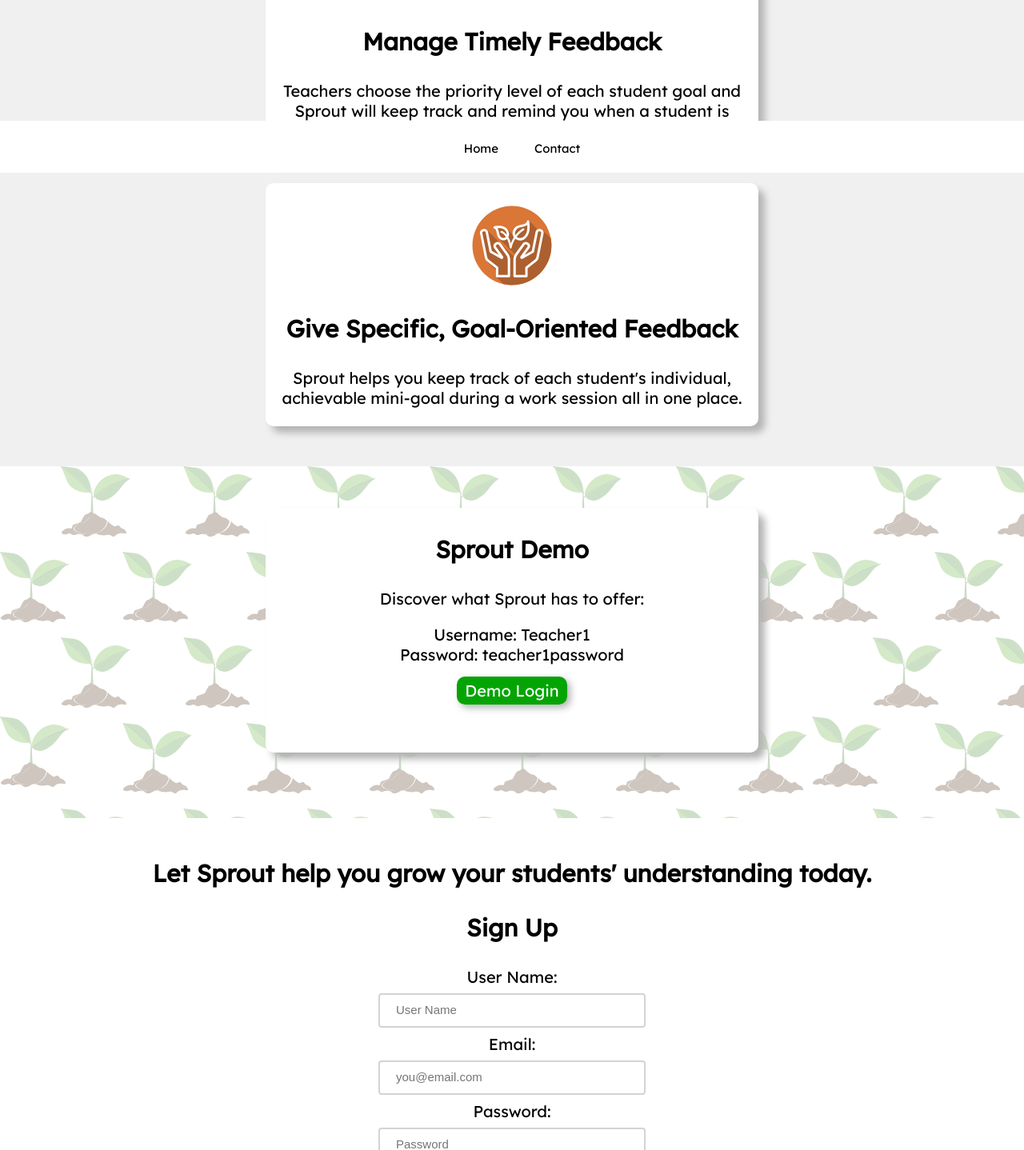
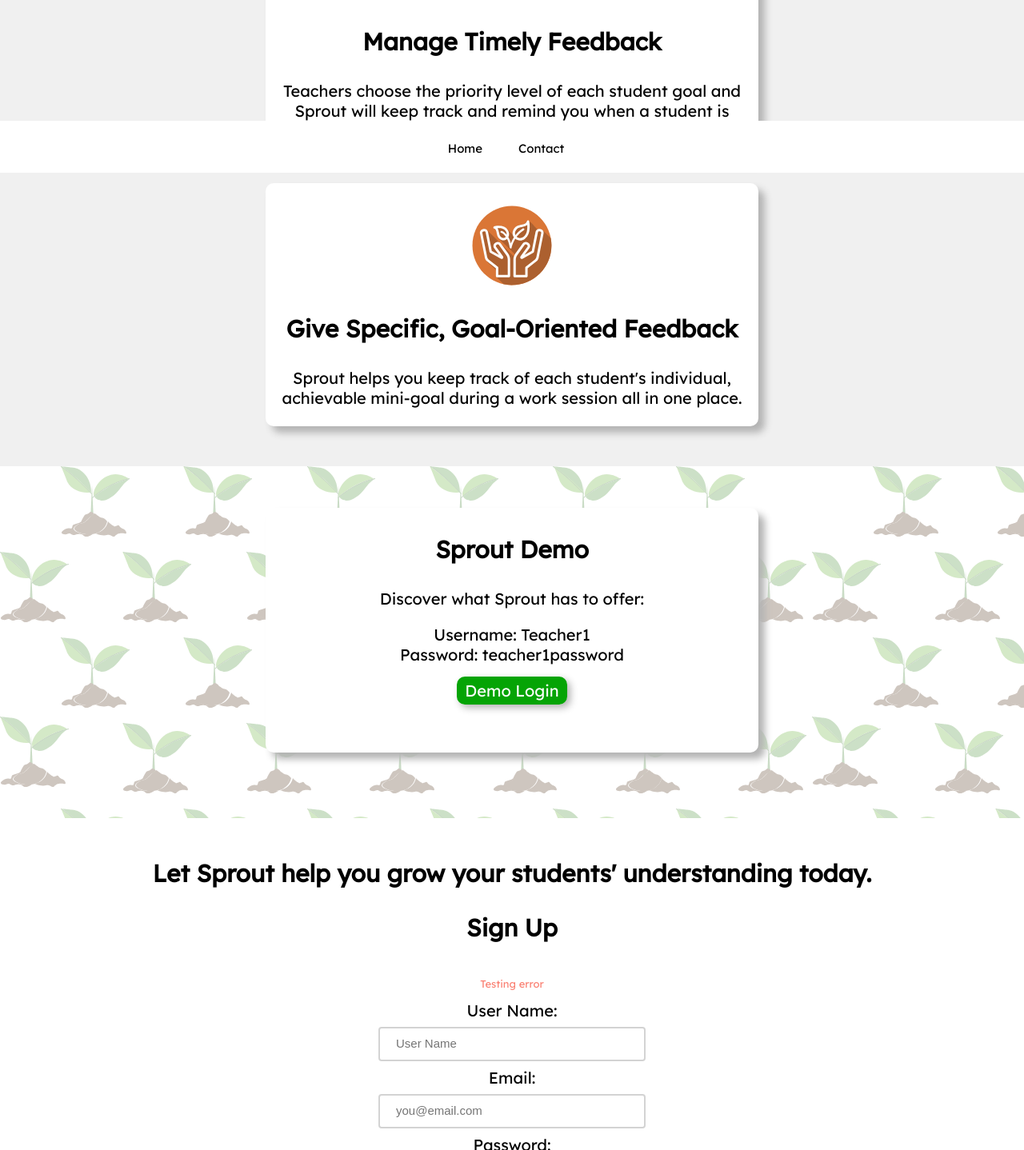
Before and after one commit to WhitneySamWallace/Sprout-Capstone-I, a React (Create React App) app: page / in a window 1280 px wide. Shown: the part 584-2022 px from the top of the page at 80% size. Built offline with nearby package versions, Linux system fonts and the light colour scheme.

Commit message:
fix for sign up redirect errors

```diff
--- a/src/App.js
+++ b/src/App.js
@@ -17,14 +17,15 @@ import IdleService from './services/idle-service';
 class App extends Component {
 
   state = {
-    error: null,
-    hasError: null,
+    error: 'Testing error',
+    hasError: true,
     students: [],
     username: '',
+    user_id: '',
     minigoal: '',
     priority: 'low',
     newStudentName: '',
-    menuOpen: false,
+    loggedIn: false,
   }
 
   setError = (error) => {
@@ -84,6 +85,9 @@ class App extends Component {
     TokenService.clearCallbackBeforeExpiry();
     IdleService.unRegisterIdleResets();
     this.forceUpdate();
+    this.setState({
+      loggedIn: false,
+    })
   }
 
   // all 'update' prefixes set state
@@ -91,6 +95,12 @@ class App extends Component {
   updateUsername = (username) => {
     this.setState({
       username
+    })
+  }
+
+  updateUserId = (user_id) => {
+    this.setState({
+      user_id
     })
   }
 
@@ -110,6 +120,12 @@ class App extends Component {
   updateNewStudentName = (name) => {
     this.setState({
       newStudentName: name
+    })
+  }
+
+  updatedLoggedIn = () => {
+    this.setState({
+      loggedIn: false,
     })
   }
 
@@ -133,18 +149,9 @@ class App extends Component {
         console.error(err);
         this.setState({
           hasError: true,
-          error: err
+          error: err.message
         });
       });
-
-    //const studentToUpdate = this.state.students.find(student => student.id === studentId)
-    //const updatedStudent = {...studentToUpdate, goal: this.state.minigoal, priority: this.state.priority, expand: false, order: 0}
-    //this.handleTimer(studentId, this.state.priority)
-    // this.setState({
-    //   students: this.state.students.map(student => student.id !== studentId ? student : updatedStudent),
-    //   minigoal: '',
-    //   priority: 'low',
-    // })
   }
 
   // Sets timer for specified priority (Main view)
@@ -203,7 +210,6 @@ class App extends Component {
 
   handleSignUpSubmit = (e) => {
     e.preventDefault();
-    console.log('Sign up called');
     const {username, password, email, confirm_password} = e.target;
 
     this.setState({
@@ -213,35 +219,40 @@ class App extends Component {
 
     //VALIDATE THAT PASSWORD MATCHES
     if (password.value !== confirm_password.value) {
-      //trigger passwords do not match error
       this.setState({
         hasError: true,
         error: 'Passwords do not match!'
       })
+      return Promise.reject()
     } else {
-
       return AuthApiService.postUser({
         username: username.value,
         password: password.value,
         email: email.value,
       })
-      .then(user => {
+      .then(res => {
+        console.log("RES =>", res);
+        if (res.username) {
         console.log('User posted');
         return AuthApiService.postLogin({
           username: username.value,
           password: password.value,
         })
+      }
       })
       .then(() => {
+        if (TokenService.hasAuthToken) {
+          this.setState({
+            loggedIn: true,
+            username: username.value,
+          })
+        }
         username.value = '';
         password.value = '';
         email.value = '';
         confirm_password.value = '';
-
-        //Do something to indicate successful sign up --> Redirect to Login page?
       })
       .catch(res => {
-        console.log('Error');
         this.setState({
           hasError: true,
           error: res.error
@@ -281,10 +292,13 @@ class App extends Component {
           value={{
             students: this.state.students,
             hasError: this.state.hasError,
+            error: this.state.error,
             isLoading: this.state.isLoading,
             username: this.state.username,
+            user_id: this.state.user_id,
             minigoal: this.state.minigoal,
             priority: this.state.priority,
+            loggedIn: this.state.loggedIn,
             newStudentName: this.state.newStudentName,
             handleAddStudent: this.handleAddStudent,
             handleAddStudentSubmit: this.handleAddStudentSubmit,
@@ -298,6 +312,8 @@ class App extends Component {
             updatePassword: this.updatePassword,
             updateEmail: this.updateEmail,
             updateUsername: this.updateUsername,
+            updatedLoggedIn: this.updatedLoggedIn,
+            updateUserId: this.updateUserId,
             handleSignUpSubmit: this.handleSignUpSubmit,
             handleReset: this.handleReset,
             setError: this.setError,
--- a/src/components/Footer/Footer.css
+++ b/src/components/Footer/Footer.css
@@ -18,3 +18,7 @@
 .Footer a:hover {
   color: rgb(5, 164, 5);
 }
+
+.Footer ul {
+  padding-left: 0;
+}
--- a/src/components/LogIn/LogIn.css
+++ b/src/components/LogIn/LogIn.css
@@ -1,6 +1,7 @@
 .Log-In form {
   margin-top: 20px;
   padding: 0px 20px;
+  margin-bottom: 100px;
 }
 
 .Log-In input {
@@ -40,6 +41,6 @@
   }
 
   .Log-In form {
-    width: 600px;
+    width: 500px;
   }
 }
--- a/src/components/Main/Main.css
+++ b/src/components/Main/Main.css
@@ -72,7 +72,7 @@
 }
 
 .radio input {
-  margin-left: 30px;
+  margin-left: 10px;
 }
 
 .high {
--- a/src/components/Main/Main.js
+++ b/src/components/Main/Main.js
@@ -65,6 +65,7 @@ class Main extends React.Component {
           <header>
             <h2>Welcome back, {this.context.username}!</h2>
           </header>
+          {this.context.error && <p className='error'>{this.context.error}</p>}
           <section className="student-list">
             <h3>Student List</h3>
             <div className="reset-button-container">
--- a/src/components/Nav/Nav.js
+++ b/src/components/Nav/Nav.js
@@ -13,6 +13,7 @@ class Nav extends React.Component {
     TokenService.clearAuthToken();
     TokenService.clearCallbackBeforeExpiry();
     IdleService.unRegisterIdleResets();
+    this.context.updatedLoggedIn();
   }
 
 
--- a/src/components/SignUpForm/SignUpForm.css
+++ b/src/components/SignUpForm/SignUpForm.css
@@ -24,6 +24,15 @@
   color: black;
 }
 
+.error {
+  font-size: 13px;
+  color: salmon;
+}
+
+.sign-up-section span {
+  font-size: 13px;
+}
+
 /* MEDIA QUERIES */
 
 @media only screen and (min-width: 500px) {
--- a/src/components/SignUpForm/SignUpForm.js
+++ b/src/components/SignUpForm/SignUpForm.js
@@ -5,16 +5,23 @@ import "./SignUpForm.css";
 class SignUpForm extends React.Component {
   static contextType = Context;
 
+  handleRedirect = () => {
+    if (this.context.loggedIn) {
+      this.props.history.push('/main');
+    }
+  }
+
   render() {
-    console.log(this.props);
-    console.log(this.context.handleSignUpSubmit);
     return (
       <div className="sign-up-form-container">
       <form
         id="sign-up-form"
-        onSubmit={e => this.context.handleSignUpSubmit(e).then(()=>{this.props.history.push('/main')})}
+        onSubmit={e => this.context.handleSignUpSubmit(e).then(this.handleRedirect).catch(()=>{})} //.then(this.handleRedirect)
       >
         <div>
+        <div className={this.context.hasError ? "error" : "hidden"}>
+            {this.context.error && <p className='error'>{this.context.error}</p>}
+          </div>
           <label htmlFor="username">User Name:</label>
           <input
             placeholder="User Name"
--- a/src/config.js
+++ b/src/config.js
@@ -1,5 +1,5 @@
 export default {
-  API_ENDPOINT: 'https://mysterious-forest-22097.herokuapp.com/api',
-  //API_ENDPOINT: 'http://localhost:8000/api',
+  // API_ENDPOINT: 'https://mysterious-forest-22097.herokuapp.com/api',
+  API_ENDPOINT: 'http://localhost:8000/api',
   TOKEN_KEY: 'sprout-client-auth-token',
 }
--- a/src/services/auth-api-service.js
+++ b/src/services/auth-api-service.js
@@ -36,6 +36,7 @@ const AuthApiService = {
         TokenService.queueCallbackBeforeExpiry(() => {
           AuthApiService.postRefreshToken();
         })
+
         return res
       })
   },
--- a/src/services/students-api-service.js
+++ b/src/services/students-api-service.js
@@ -16,7 +16,7 @@ const StudentsApiService = {
     })
   },
 
-  postStudent(name) {
+  postStudent(name, user_id) {
     return fetch(`${config.API_ENDPOINT}/students`, {
       method: 'POST',
       headers: {
@@ -24,7 +24,8 @@ const StudentsApiService = {
         'authorization': `bearer ${TokenService.getAuthToken()}`
       },
       body: JSON.stringify({
-        name
+        name,
+        user_id
       }),
     })
     .then(res => {
```
